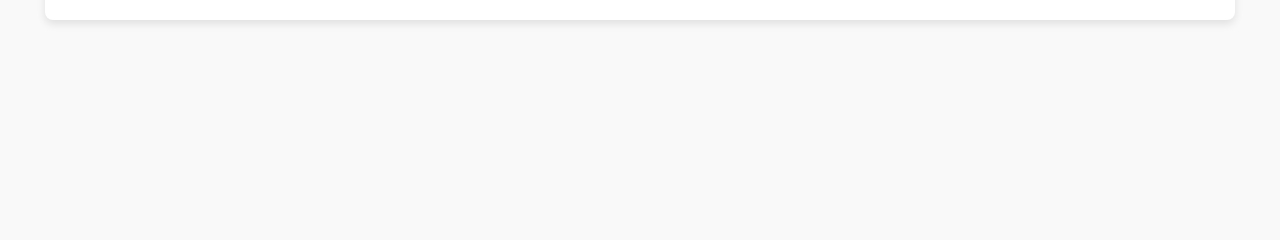
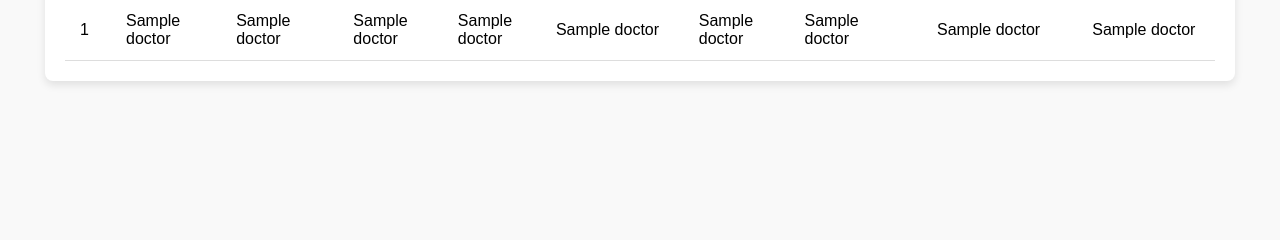
Before and after one commit to KimberlyZL/ADK, a Flask app: page /form_doctor in a window 1280 px wide. Shown: the part 238-478 px from the top of the page. Run offline with Flask 3, Linux system fonts and the light colour scheme; a database or web service that is not in the repository returns one stand-in record (values such as "Sample title"); some libraries are stand-ins or nearby versions.

Commit message:
Actualización en la lógica del archivo app.py

```diff
--- a/template/form_doctor/form_doctor.html
+++ b/template/form_doctor/form_doctor.html
@@ -104,7 +104,7 @@
                 </tr>
             </thead>
             <tbody>
-                {% for doctor in doctors %}
+                {% for doctor in doctores %}
                 <tr>
                     <td>{{ doctor[0] }}</td>
                     <td>{{ doctor[1] }}</td>
```
